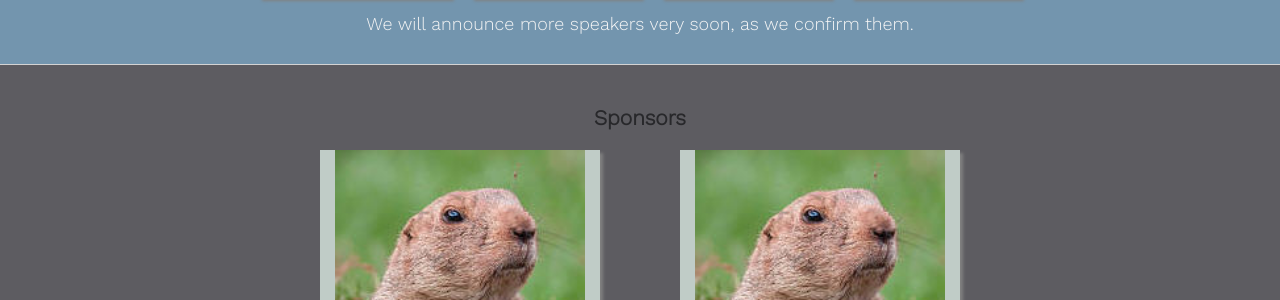
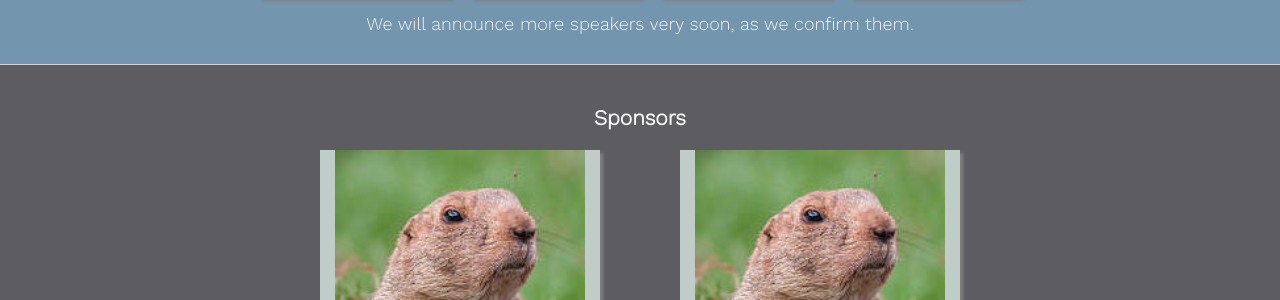
Before and after one commit to gothamgo/gothamgo.github.io, a Jekyll site: the page built from test/testpage.html, in a window 1280 px wide. Shown: the part 1237-1537 px from the top of the page. Built offline with Jekyll 4.4.1, drawn with Linux system fonts in a browser that asks for light colours.

Commit message:
Update sponsors_panel.html

```diff
--- a/_includes/sponsors_panel.html
+++ b/_includes/sponsors_panel.html
@@ -10,12 +10,12 @@
     padding: 30px 0px;
   }
   div.sponsors-panel h3 {
-    color: #28282B;
+    color: WhiteSmoke;
     text-align: center;
     padding: 10px 0px;
   }
   div.sponsors-panel p {
-    color: #28282B;
+    color: WhiteSmoke;
     text-align: center;
   }
   div.sponsor-panel-row {
```
